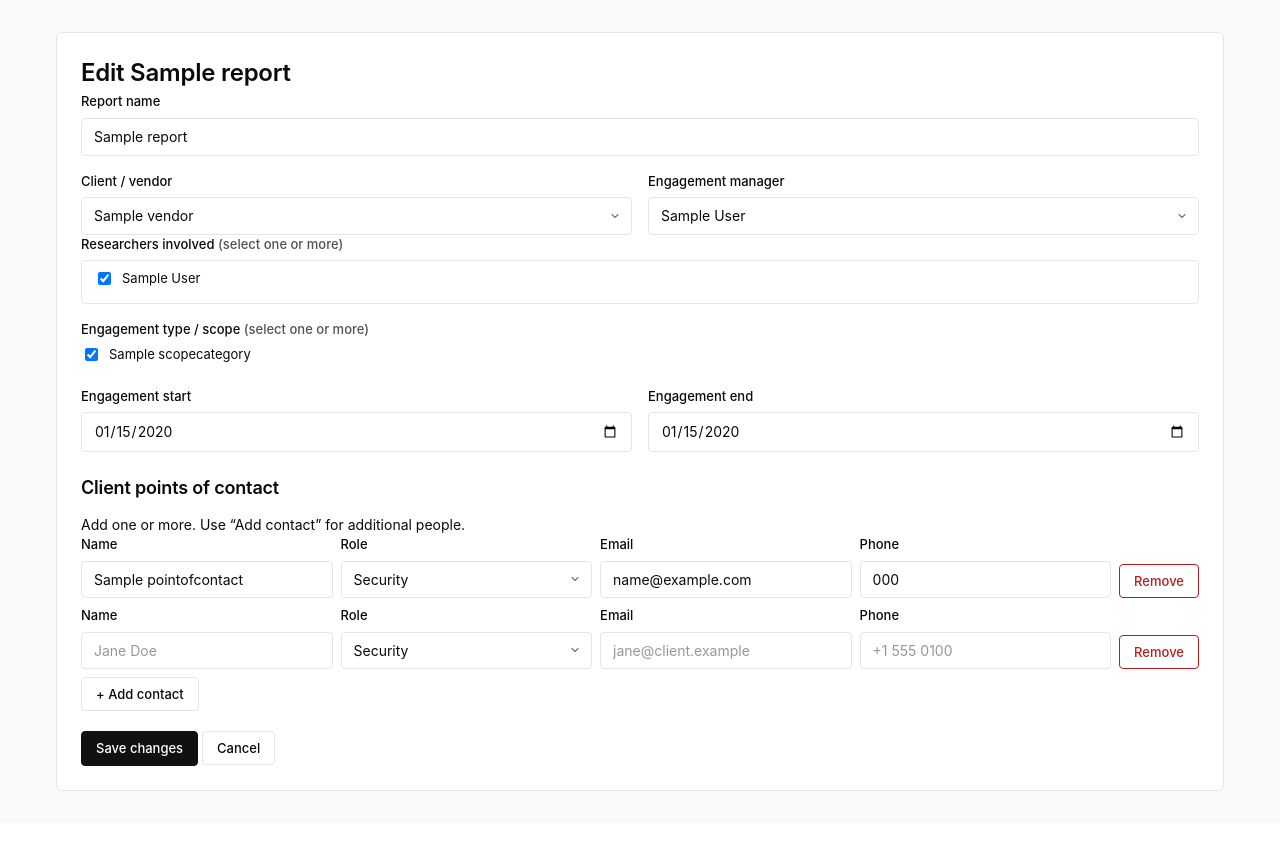
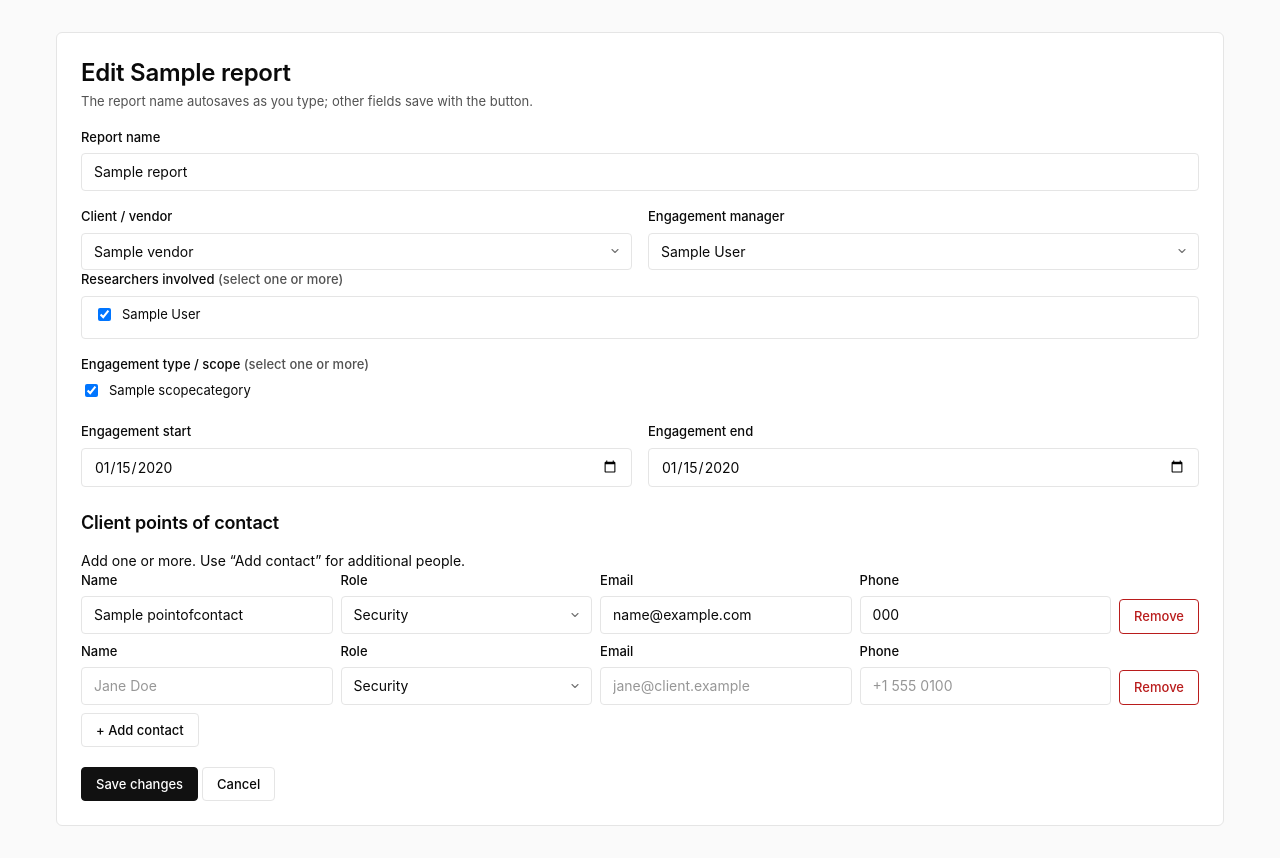
Before and after one commit to ztoffsec/ztops, a Django app: page /reports/00000000-0000-0000-0000-000000000001/edit/ in a window 1280 px wide. Shown: the part 59-917 px from the top of the page. Before the commit the page ends 850 px from the top, so only its background shows below. Run offline with Django 5.2, Linux system fonts and the light colour scheme; a user stored in the database is signed in; tables that the repository leaves empty hold one stand-in row (values such as "Sample post"); parts of the project's set-up code (start-up, migrations or seed data) failed here and were passed over; some libraries are stand-ins or nearby versions.

Commit message:
feat(reports): server-side draft autosave on edit forms
Edit forms (report content, annex, in-report finding, report metadata)
autosave their text fields ~1.5s after typing stops, via a per-field
JSON endpoint, with a Saving/Saved status indicator. Survives reload.

Security: gated by report.can_user_edit (outsider → 404); a strict
per-model field allowlist (autosave can never write review_state,
vendor, reported_by, etc.); annex/finding must belong to the report
(membership 404); length caps; CSRF; text only. New objects and
selects/contacts still save on explicit submit.

Tests: autosave persists, allowlist rejects, cross-report 404, outsider
404.

```diff
--- a/apps/reports/urls.py
+++ b/apps/reports/urls.py
@@ -14,6 +14,7 @@ urlpatterns = [
     path("<uuid:report_id>/", views.report_detail, name="detail"),
     path("<uuid:report_id>/edit/", views.report_edit, name="edit"),
     path("<uuid:report_id>/content/", views.report_content_edit, name="content_edit"),
+    path("<uuid:report_id>/autosave/", views.report_autosave, name="autosave"),
     path("<uuid:report_id>/annexes/new/", views.report_annex_new, name="annex_new"),
     path(
         "<uuid:report_id>/annexes/<uuid:annex_id>/edit/", views.report_annex_edit, name="annex_edit"
--- a/apps/reports/views.py
+++ b/apps/reports/views.py
@@ -2,12 +2,14 @@
 
 from __future__ import annotations
 
+import json
 from typing import TYPE_CHECKING
 
 from django.contrib import messages
 from django.contrib.auth.decorators import login_required
-from django.http import Http404
+from django.http import Http404, JsonResponse
 from django.shortcuts import get_object_or_404, redirect, render
+from django.utils import timezone
 from django.views.decorators.csrf import csrf_protect
 from django.views.decorators.http import require_POST
 
@@ -351,3 +353,71 @@ def report_annex_move(
             a.order, b.order = swap, idx
         Annex.objects.bulk_update([a, b], ["order"])
     return redirect("reports:detail", report_id=report.id)
+
+
+# ---- Autosave (server-side draft) ---------------------------------------
+
+# Strict per-model allowlist of fields autosave may write, with CharField
+# length caps (None = TextField, capped at _TEXT_CAP). This is the security
+# boundary: autosave can NEVER touch review_state, vendor, reported_by, etc.
+_TEXT_CAP = 200_000
+_AUTOSAVE_FIELDS: dict[str, dict[str, int | None]] = {
+    "report": {"name": 300, "executive_summary": None, "conclusion": None},
+    "annex": {"title": 200, "body": None},
+    "finding": {
+        "title": 300,
+        "narrative": None,
+        "poc": None,
+        "remediation": None,
+        "channel_program": 100,
+        "cve_id": 30,
+        "cvss_31_vector": 200,
+        "cvss_4_vector": 200,
+    },
+}
+
+
+@login_required(login_url="/super/login/")
+@csrf_protect
+@require_POST
+def report_autosave(request: HttpRequest, report_id: str) -> JsonResponse:
+    """Persist a single edited field as a draft (text fields only).
+
+    Body JSON: {"model": report|annex|finding, "pk": "...", "field": "...",
+    "value": "..."}. Gated by report.can_user_edit; the field must be in the
+    per-model allowlist and the target object must belong to this report.
+    """
+    report = get_object_or_404(Report, pk=report_id)
+    if not report.can_user_edit(request.user):
+        raise Http404
+    try:
+        body = json.loads(request.body or b"{}")
+    except (ValueError, TypeError):
+        return JsonResponse({"error": "invalid_json"}, status=400)
+
+    model = body.get("model")
+    field = body.get("field")
+    pk = str(body.get("pk") or "")
+    value = body.get("value")
+    allowed = _AUTOSAVE_FIELDS.get(model or "")
+    if allowed is None or field not in allowed or not isinstance(value, str):
+        return JsonResponse({"error": "not_allowed"}, status=400)
+
+    cap = allowed[field]
+    value = value[: cap if cap is not None else _TEXT_CAP]
+
+    if model == "report":
+        if pk != str(report.id):
+            raise Http404
+        target = Report.objects.filter(pk=report.id)
+    elif model == "annex":
+        get_object_or_404(report.annexes, pk=pk)  # membership check
+        from .models import Annex  # noqa: PLC0415
+
+        target = Annex.objects.filter(pk=pk)
+    else:  # finding
+        get_object_or_404(report.findings, pk=pk)  # membership check
+        target = Finding.objects.filter(pk=pk)
+
+    target.update(**{field: value})
+    return JsonResponse({"ok": True, "saved_at": timezone.now().strftime("%H:%M:%S")})
--- /dev/null
+++ b/static/js/report_autosave.js
@@ -0,0 +1,57 @@
+/* Server-side draft autosave for report edit forms.
+ *
+ * A container with data-autosave-url / data-autosave-pk / data-autosave-model
+ * / data-autosave-fields (comma-separated field names) wires those fields to
+ * save, debounced, to the report autosave endpoint as the user types. A
+ * [data-autosave-status] element shows "Saving…" / "Saved HH:MM:SS" / failure.
+ *
+ * Text fields only; selects, contacts, and brand-new (unsaved) objects save
+ * on explicit submit.
+ */
+(function () {
+  function csrfToken() {
+    var m = document.cookie.match(/(?:^|;\s*)csrftoken=([^;]+)/);
+    return m ? decodeURIComponent(m[1]) : "";
+  }
+
+  document.querySelectorAll("[data-autosave-url]").forEach(function (wrap) {
+    var url = wrap.getAttribute("data-autosave-url");
+    var pk = wrap.getAttribute("data-autosave-pk");
+    var model = wrap.getAttribute("data-autosave-model");
+    var fields = (wrap.getAttribute("data-autosave-fields") || "")
+      .split(",")
+      .map(function (s) { return s.trim(); })
+      .filter(Boolean);
+    var status = wrap.querySelector("[data-autosave-status]")
+      || document.querySelector("[data-autosave-status]");
+
+    function setStatus(text) { if (status) status.textContent = text; }
+
+    fields.forEach(function (field) {
+      var el = wrap.querySelector('[name="' + field + '"]');
+      if (!el) return;
+      var timer = null;
+
+      function save() {
+        setStatus("Saving…");
+        fetch(url, {
+          method: "POST",
+          headers: { "X-CSRFToken": csrfToken(), "Content-Type": "application/json" },
+          credentials: "same-origin",
+          body: JSON.stringify({ model: model, pk: pk, field: field, value: el.value }),
+        })
+          .then(function (r) {
+            if (!r.ok) throw new Error("autosave failed");
+            return r.json();
+          })
+          .then(function (data) { setStatus("Saved " + (data.saved_at || "")); })
+          .catch(function () { setStatus("Save failed — your text is still on screen"); });
+      }
+
+      el.addEventListener("input", function () {
+        if (timer) clearTimeout(timer);
+        timer = setTimeout(save, 1500);
+      });
+    });
+  });
+})();
--- a/templates/tenant/reports/annex_form.html
+++ b/templates/tenant/reports/annex_form.html
@@ -8,10 +8,12 @@
   <p class="meta"><a href="{% url 'reports:detail' report.id %}">&larr; {{ report.name }}</a></p>
   <h1>{% if mode == "edit" %}Edit annex{% else %}New annex{% endif %}</h1>
 
+  {% if mode == "edit" %}<p class="meta">Changes autosave as you type. <span data-autosave-status class="subtle"></span></p>{% endif %}
   {% if form.errors %}<div class="status error">Form has errors.</div>{% endif %}
 
   {# nosemgrep: python.django.security.django-no-csrf-token.django-no-csrf-token #}
-  <form method="post">
+  <form method="post"
+        {% if mode == "edit" %}data-autosave-url="{% url 'reports:autosave' report.id %}" data-autosave-pk="{{ annex.id }}" data-autosave-model="annex" data-autosave-fields="title,body"{% endif %}>
     {% csrf_token %}
     <div class="field">
       <label for="{{ form.title.id_for_label }}">Title</label>
@@ -36,4 +38,5 @@
 
 {% block scripts %}
 <script src="{% static 'js/markdown_preview.js' %}"></script>
+<script src="{% static 'js/report_autosave.js' %}"></script>
 {% endblock %}
--- a/templates/tenant/reports/finding_form.html
+++ b/templates/tenant/reports/finding_form.html
@@ -13,8 +13,10 @@
   <div class="status error">Form has errors. Fix the highlighted fields below.</div>
   {% endif %}
 
+  {% if mode == "edit" %}<p class="meta">Changes autosave as you type. <span data-autosave-status class="subtle"></span></p>{% endif %}
   {# nosemgrep: python.django.security.django-no-csrf-token.django-no-csrf-token #}
-  <form method="post">
+  <form method="post"
+        {% if mode == "edit" %}data-autosave-url="{% url 'reports:autosave' report.id %}" data-autosave-pk="{{ finding.id }}" data-autosave-model="finding" data-autosave-fields="title,narrative,poc,remediation,channel_program,cve_id,cvss_31_vector,cvss_4_vector"{% endif %}>
     {% csrf_token %}
 
     <div class="field">
@@ -115,4 +117,5 @@
 <script src="{% static 'js/cvss40.js' %}"></script>
 <script src="{% static 'js/tag_input.js' %}"></script>
 <script src="{% static 'js/markdown_preview.js' %}"></script>
+<script src="{% static 'js/report_autosave.js' %}"></script>
 {% endblock %}
--- a/templates/tenant/reports/form.html
+++ b/templates/tenant/reports/form.html
@@ -1,4 +1,5 @@
 {% extends "base.html" %}
+{% load static %}
 
 {% block title %}{% if mode == "create" %}New report{% else %}Edit {{ report.name }}{% endif %} — ZTOps{% endblock %}
 
@@ -27,12 +28,15 @@
 <div class="card">
   <h1>{% if mode == "create" %}New report{% else %}Edit {{ report.name }}{% endif %}</h1>
 
+  {% if mode == "edit" %}<p class="meta">The report name autosaves as you type; other fields save with the button. <span data-autosave-status class="subtle"></span></p>{% endif %}
+
   {% if form.errors or formset.errors %}
   <div class="status error">Form has errors. Fix the highlighted fields below.</div>
   {% endif %}
 
   {# nosemgrep: python.django.security.django-no-csrf-token.django-no-csrf-token #}
-  <form method="post">
+  <form method="post"
+        {% if mode == "edit" %}data-autosave-url="{% url 'reports:autosave' report.id %}" data-autosave-pk="{{ report.id }}" data-autosave-model="report" data-autosave-fields="name"{% endif %}>
     {% csrf_token %}
 
     <div class="field">
@@ -104,6 +108,7 @@
 {% endblock %}
 
 {% block scripts %}
+<script src="{% static 'js/report_autosave.js' %}"></script>
 <script nonce="{{ request.csp_nonce }}">
   // Clone the last (empty) point-of-contact row and bump the formset count.
   (function () {
```
Also changed, not shown: apps/reports/tests/test_reports.py (+78 -0 lines), templates/tenant/reports/content_form.html (+7 -1 lines).
